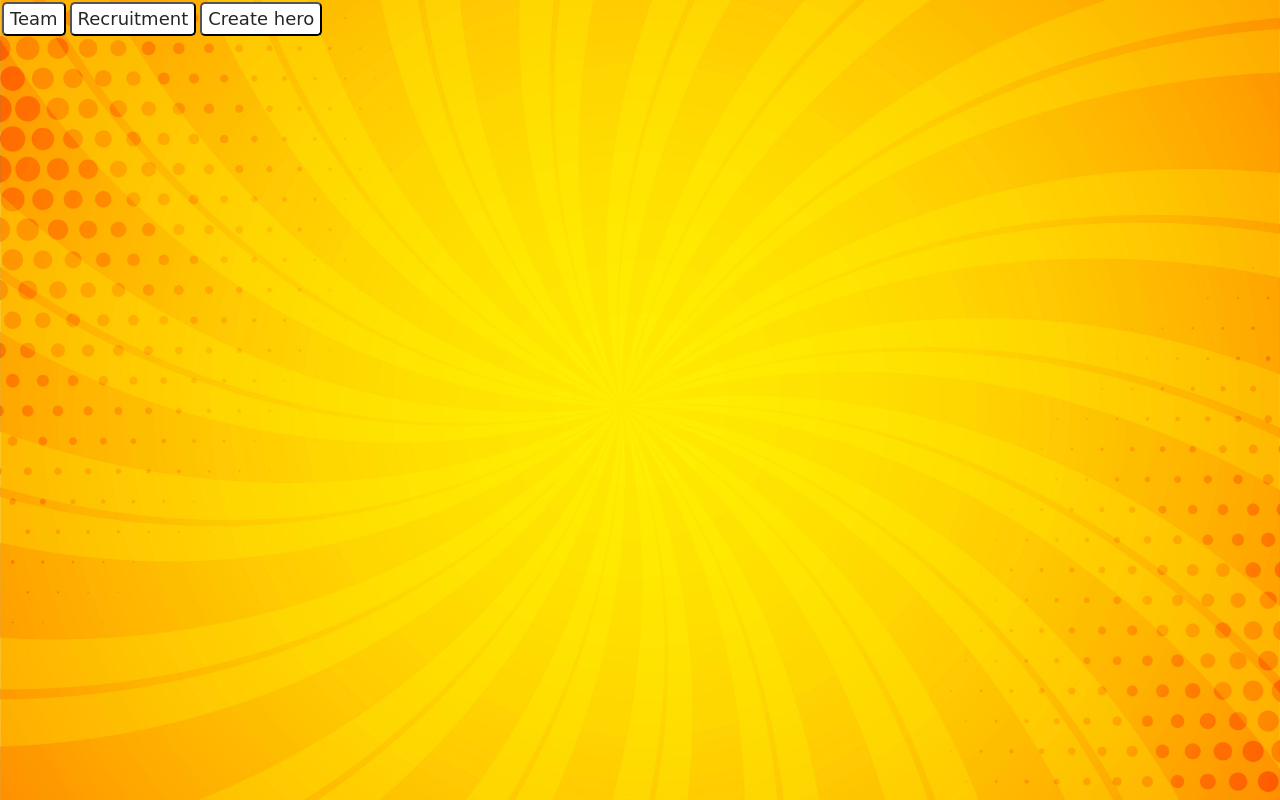
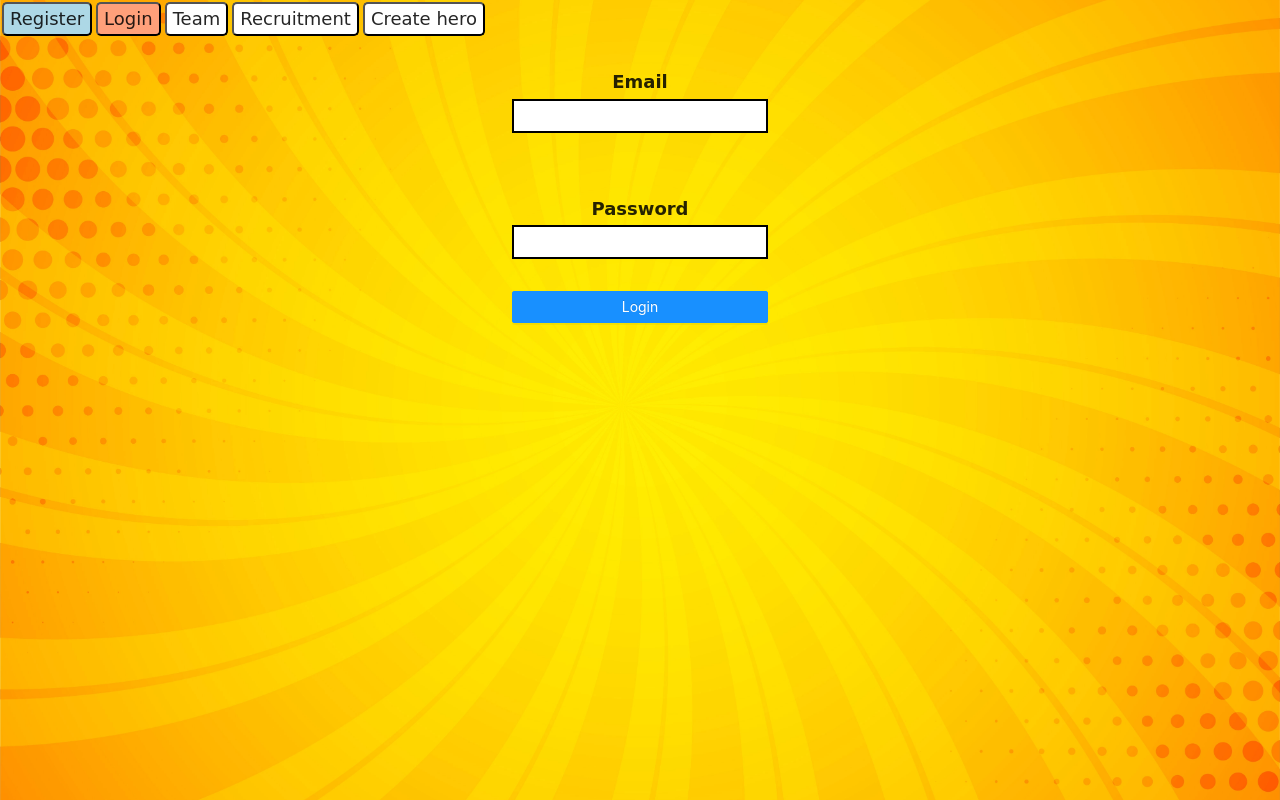
Before and after one commit to joacoague15/superheroesUI, a React (Create React App) app: page /login in a window 1280 px wide. Built offline with nearby package versions, Linux system fonts and the light colour scheme.

Commit message:
Basic template for resgister and login

```diff
--- a/src/App.tsx
+++ b/src/App.tsx
@@ -3,20 +3,30 @@ import { Routes, Route, useNavigate} from 'react-router-dom';
 import { ToastContainer } from "react-toastify";
 import "antd/dist/antd.min.css";
 
-import Home from "./components/home/Home";
+import MyTeam from "./components/my_team/MyTeam";
 import HeroRecruitment from "./components/hero_recruitment/HeroRecruitment";
 import './styles/buttonStyle.css';
 import 'react-toastify/dist/ReactToastify.css';
 import './styles/toastContainerStyle.css';
 import HeroCreation from "./components/hero_creation/HeroCreation";
+import Register from "./components/Register";
+import Login from "./components/Login";
 
 function App() {
     const [teamMembers, setTeamMembers] = useState([]);
 
     let navigate = useNavigate();
 
-    const redirectToHome = () => {
-        navigate('/');
+    const redirectToRegister = () => {
+        navigate('/register');
+    }
+
+    const redirectToLogin = () => {
+        navigate('/login');
+    }
+
+    const redirectToMyTeam = () => {
+        navigate('/my-team');
     }
 
     const redirectToRecruitment = () => {
@@ -29,12 +39,17 @@ function App() {
 
   return (
         <div className="App">
-            <button className='button' onClick={redirectToHome}>Team</button>
+            <button className='button' style={{ backgroundColor: "lightblue" }} onClick={redirectToRegister}>Register</button>
+            <button className='button' style={{ backgroundColor: "lightsalmon" }} onClick={redirectToLogin}>Login</button>
+            <button className='button' onClick={redirectToMyTeam}>Team</button>
             <button className='button' onClick={redirectToRecruitment}>Recruitment</button>
             <button className='button' onClick={redirectToCreation}>Create hero</button>
             <ToastContainer />
             <Routes>
-                <Route path='/' element={<Home teamMembers={teamMembers} setTeamMembers={setTeamMembers} />} />
+                <Route path='/register' element={<Register />} />
+                <Route path='/login' element={<Login />} />
+                <Route path='/login' />
+                <Route path='/my-team' element={<MyTeam teamMembers={teamMembers} setTeamMembers={setTeamMembers} />} />
                 <Route path='/recruitment' element={<HeroRecruitment teamMembers={teamMembers} setTeamMembers={setTeamMembers} />} />
                 <Route path='/creation' element={<HeroCreation />} />
             </Routes>
--- /dev/null
+++ b/src/components/Login.tsx
@@ -0,0 +1,48 @@
+import {useState} from "react";
+import {useNavigate} from "react-router-dom";
+import axios from "axios";
+import {toast} from "react-toastify";
+import {Button} from "antd";
+
+const Login = () => {
+    const [name, setName] = useState('')
+    const [email, setEmail] = useState('')
+    const [password, setPassword] = useState('')
+
+    let navigate = useNavigate()
+
+    const login = (e :any) => {
+        e.preventDefault()
+
+        axios.post('http://localhost:4000/login', {
+            name: name,
+            email: email,
+            password: password,
+        })
+            .then(() => {
+                toast.success("Login confirmed", { position: toast.POSITION.BOTTOM_RIGHT })
+                navigate('/recruitment');
+            })
+            .catch(err => {
+                console.log(err)
+                toast.error("Error while trying to login", { position: toast.POSITION.BOTTOM_RIGHT })
+            })
+    }
+
+
+    return (
+        <form onSubmit={login} className='creation-form-wrapper'>
+            <label htmlFor='email'>
+                <span className='creation-span'>Email</span>
+                <input type='email' onChange={(e: any) => setEmail(e.target.value)} className='creation-text-input' name='email' />
+            </label >
+            <label htmlFor='hero-durability'>
+                <span className='creation-span'>Password</span>
+                <input type='password' onChange={(e: any) => setPassword(e.target.value)} className='creation-text-input' name='hero-durability' />
+            </label>
+            <Button htmlType="submit" type='primary'>Login</Button>
+        </form>
+    )
+}
+
+export default Login;
--- /dev/null
+++ b/src/components/Register.tsx
@@ -0,0 +1,57 @@
+import {useEffect, useState} from "react";
+import {Button} from "antd";
+import axios from "axios";
+import {toast} from "react-toastify";
+import {useNavigate} from "react-router-dom";
+
+const Register = () => {
+    const [name, setName] = useState('')
+    const [email, setEmail] = useState('')
+    const [password, setPassword] = useState('')
+    const [_, setRepeatedPassword] = useState('')
+
+    let navigate = useNavigate()
+
+    const register = (e :any) => {
+        e.preventDefault()
+
+            axios.post('http://localhost:4000/register', {
+                name: name,
+                email: email,
+                password: password,
+            })
+                .then(() => {
+                    toast.success("Account created", { position: toast.POSITION.BOTTOM_RIGHT })
+                    navigate('/recruitment');
+                })
+                .catch(err => {
+                    console.log(err)
+                    toast.error("Error creating account", { position: toast.POSITION.BOTTOM_RIGHT })
+                })
+    }
+
+
+    return (
+        <form onSubmit={register} className='creation-form-wrapper'>
+            <label htmlFor='name'>
+                <span className='creation-span'>Name</span>
+                <input type='text' onChange={(e: any) => setName(e.target.value)} className='creation-text-input' name='name' />
+            </label>
+            <label htmlFor='email'>
+                <span className='creation-span'>Email</span>
+                <input type='email' onChange={(e: any) => setEmail(e.target.value)} className='creation-text-input' name='email' />
+            </label >
+            <label htmlFor='hero-durability'>
+                <span className='creation-span'>Password</span>
+                <input type='password' onChange={(e: any) => setPassword(e.target.value)} className='creation-text-input' name='hero-durability' />
+            </label>
+            <label htmlFor='hero-intelligence'>
+                <span className='creation-span'>Repeat password</span>
+                <input type='password' onChange={(e: any) => setRepeatedPassword(e.target.value)} className='creation-text-input' name='hero-intelligence' />
+            </label>
+            <Button htmlType="submit" type='primary'>Register</Button>
+        </form>
+    )
+}
+
+export default Register;
--- a/src/components/hero_recruitment/HeroRecruitment.tsx
+++ b/src/components/hero_recruitment/HeroRecruitment.tsx
@@ -16,7 +16,7 @@ const HeroRecruitment = (props: IallTeamMembers) => {
     const [page, _] = useState(1);
 
     useEffect(() => {
-        axios.get('http://localhost:4000', {
+        axios.get('http://localhost:4000/list', {
             params: {
                 page: page,
             }
--- a/src/components/home/Home.tsx
+++ b/src/components/my_team/MyTeam.tsx
@@ -4,11 +4,9 @@ import '../../styles/myTeamStyle.css';
 import DescriptionBox from "../DescriptionBox";
 import {useEffect, useState} from "react";
 
-const Home = (props: IallTeamMembers) => {
+const MyTeam = (props: IallTeamMembers) => {
     const { teamMembers, setTeamMembers } = props;
     const [statsOfAllTheTeam, setStatsOfAllTheTeam] = useState({ power: 0, durability: 0, intelligence: 0 });
-
-
 
     const colorHandler = (stat: number) => {
         const lowTeamStats = stat < 200
@@ -60,4 +58,4 @@ const Home = (props: IallTeamMembers) => {
     )
 }
 
-export default Home;
+export default MyTeam;
```
Also changed, not shown: src/components/my_team/TeamMember.tsx (renamed from src/components/home/TeamMember.tsx).
